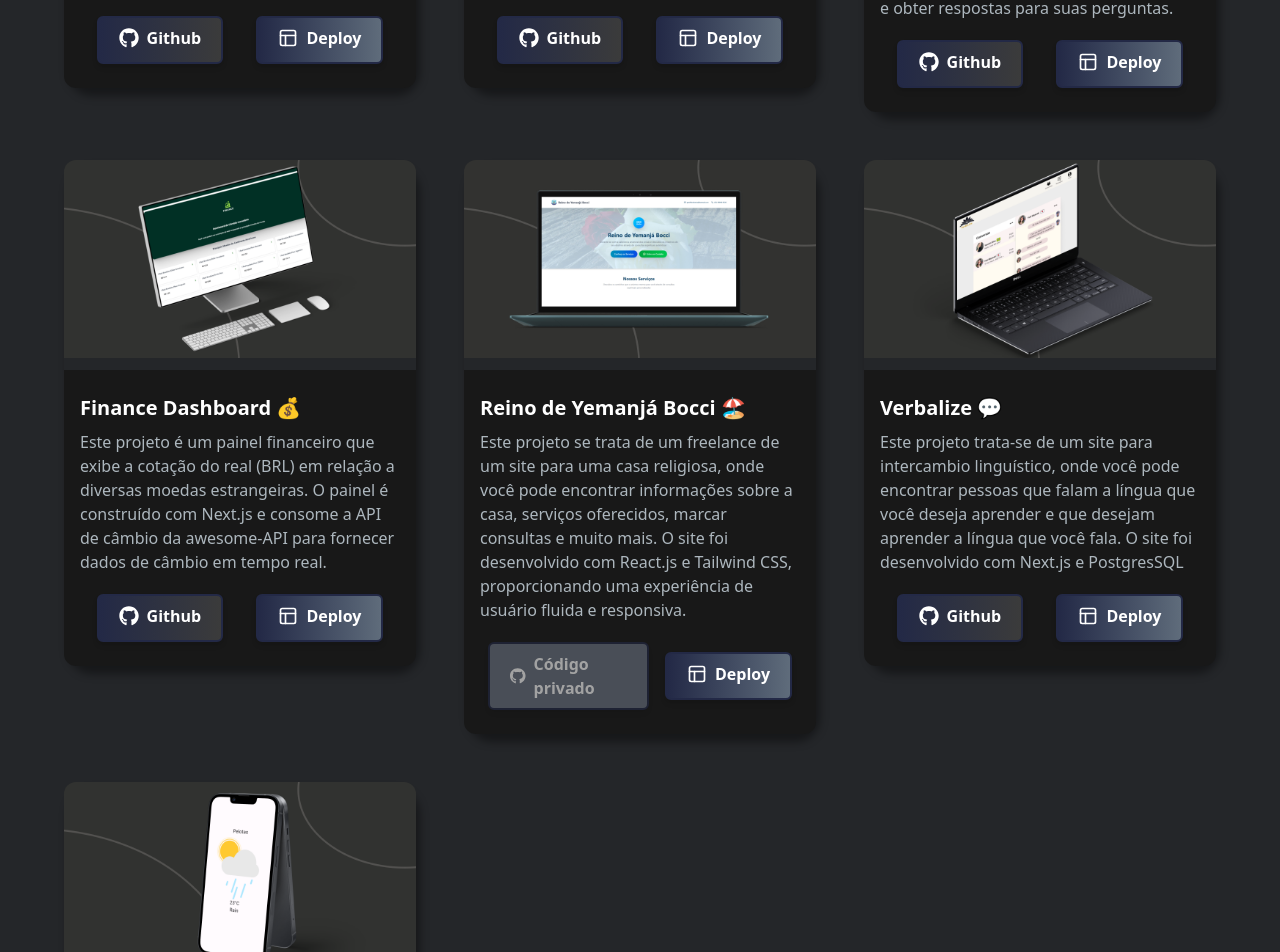
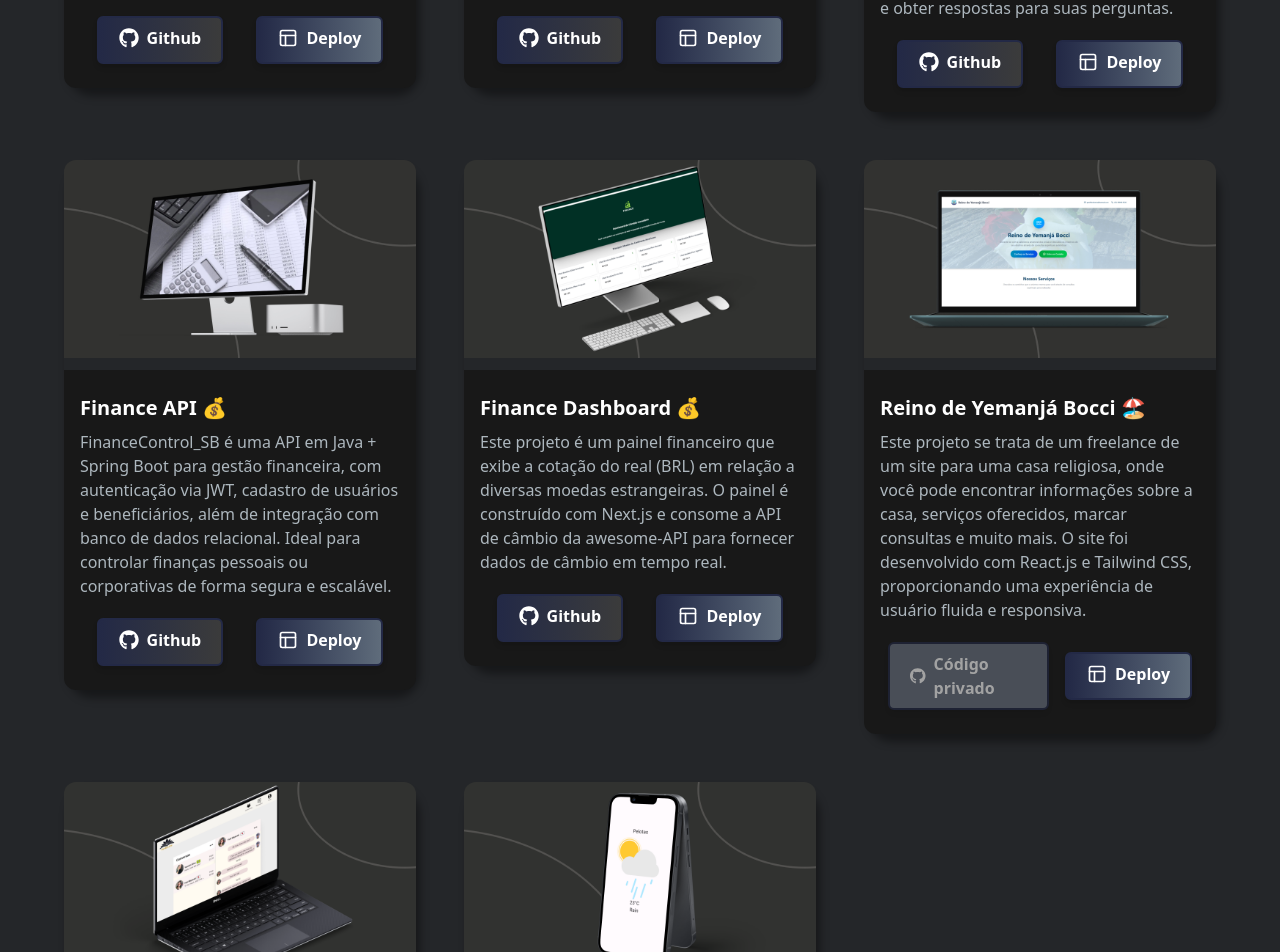
Before and after one commit to PedroHSiqueira/Portifolio_Vite, a React (Vite) app: page / in a window 1280 px wide. Shown: the part 1901-2853 px from the top of the page. Built offline with nearby package versions, Linux system fonts and the light colour scheme.

Commit message:
Feat: Novo Projeto [Finance API Spring Boot]

```diff
--- a/src/components/ProjectsSection.tsx
+++ b/src/components/ProjectsSection.tsx
@@ -35,6 +35,15 @@ const dadosProjetos = [
   },
   {
     id: 4,
+    titulo: "Finance API 💰",
+    descricao: "FinanceControl_SB é uma API em Java + Spring Boot para gestão financeira, com autenticação via JWT, cadastro de usuários e beneficiários, além de integração com banco de dados relacional. Ideal para controlar finanças pessoais ou corporativas de forma segura e escalável.",
+    imagem: "/projects/finance.jpg",
+    tag: ["Todos", "Backend"],
+    gitUrl: "https://github.com/PedroHSiqueira/FinanceControl_SB",
+    previewUrl: "https://github.com/PedroHSiqueira/FinanceControl_SB",
+  },
+  {
+    id: 5,
     titulo: "Finance Dashboard 💰",
     descricao: "Este projeto é um painel financeiro que exibe a cotação do real (BRL) em relação a diversas moedas estrangeiras. O painel é construído com Next.js e consome a API de câmbio da awesome-API para fornecer dados de câmbio em tempo real.",
     imagem: "/projects/finance.png",
@@ -43,7 +52,7 @@ const dadosProjetos = [
     previewUrl: "https://dashboard-finance-one.vercel.app/",
   },
   {
-    id: 5,
+    id: 6,
     titulo: "Reino de Yemanjá Bocci 🏖️",
     descricao: "Este projeto se trata de um freelance de um site para uma casa religiosa, onde você pode encontrar informações sobre a casa, serviços oferecidos, marcar consultas e muito mais. O site foi desenvolvido com React.js e Tailwind CSS, proporcionando uma experiência de usuário fluida e responsiva.",
     imagem: "/projects/iemanja.jpg",
@@ -52,7 +61,7 @@ const dadosProjetos = [
     previewUrl: "https://www.yalorixagenifferdeiemanja.com/",
   },
   {
-    id: 6,
+    id: 7,
     titulo: "Verbalize 💬",
     descricao: "Este projeto trata-se de um site para intercambio linguístico, onde você pode encontrar pessoas que falam a língua que você deseja aprender e que desejam aprender a língua que você fala. O site foi desenvolvido com Next.js e PostgresSQL",
     imagem: "/projects/Verbalize.png",
@@ -61,7 +70,7 @@ const dadosProjetos = [
     previewUrl: "https://verbalize-senac.vercel.app/",
   },
   {
-    id: 7,
+    id: 8,
     titulo: "Aplicativo de Clima 🌧️",
     descricao: "o projeto tem como intuito mantê-lo informado sobre as condições meteorológicas atuais e futuras, onde quer que você esteja. Com uma interface elegante e intuitiva, este aplicativo desenvolvido em Flutter oferece acesso rápido e fácil a dados precisos de clima, alimentados pela robusta API da OpenWeather",
     imagem: "/projects/weather_app.png",
```
Also changed, not shown: public/projects/finance.jpg (added).
